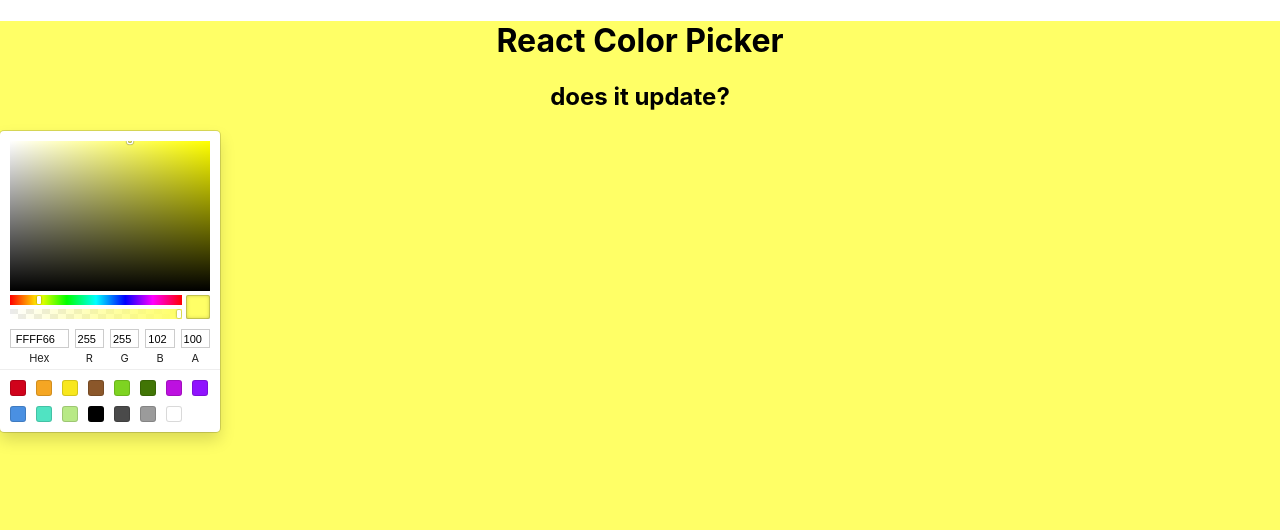
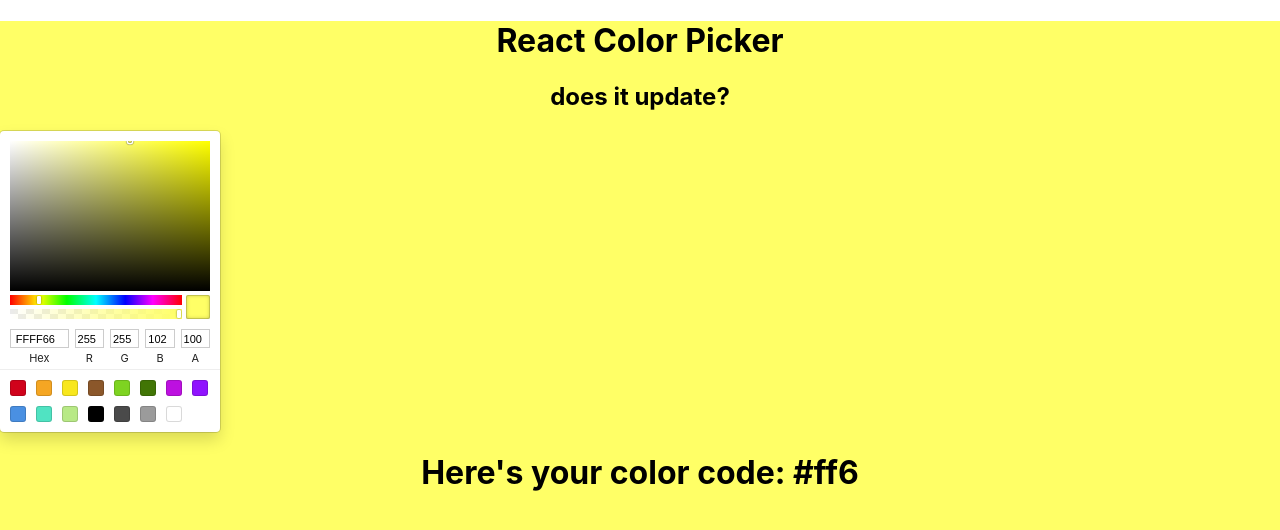
Before and after one commit to Tony-Leng/React-Color-Picker, a React (Create React App) app: page / in a window 1280 px wide. Shown: the top 530 px of the page. Built offline with nearby package versions, Linux system fonts and the light colour scheme.

Commit message:
added hex code in h1 below color picker

```diff
--- a/src/App.js
+++ b/src/App.js
@@ -25,7 +25,7 @@ function App() {
       onChangeComplete={handleOnChange}
       />
 
-
+      <h1>Here's your color code: {currentColor}</h1>
     </div>
   );
 }
```
